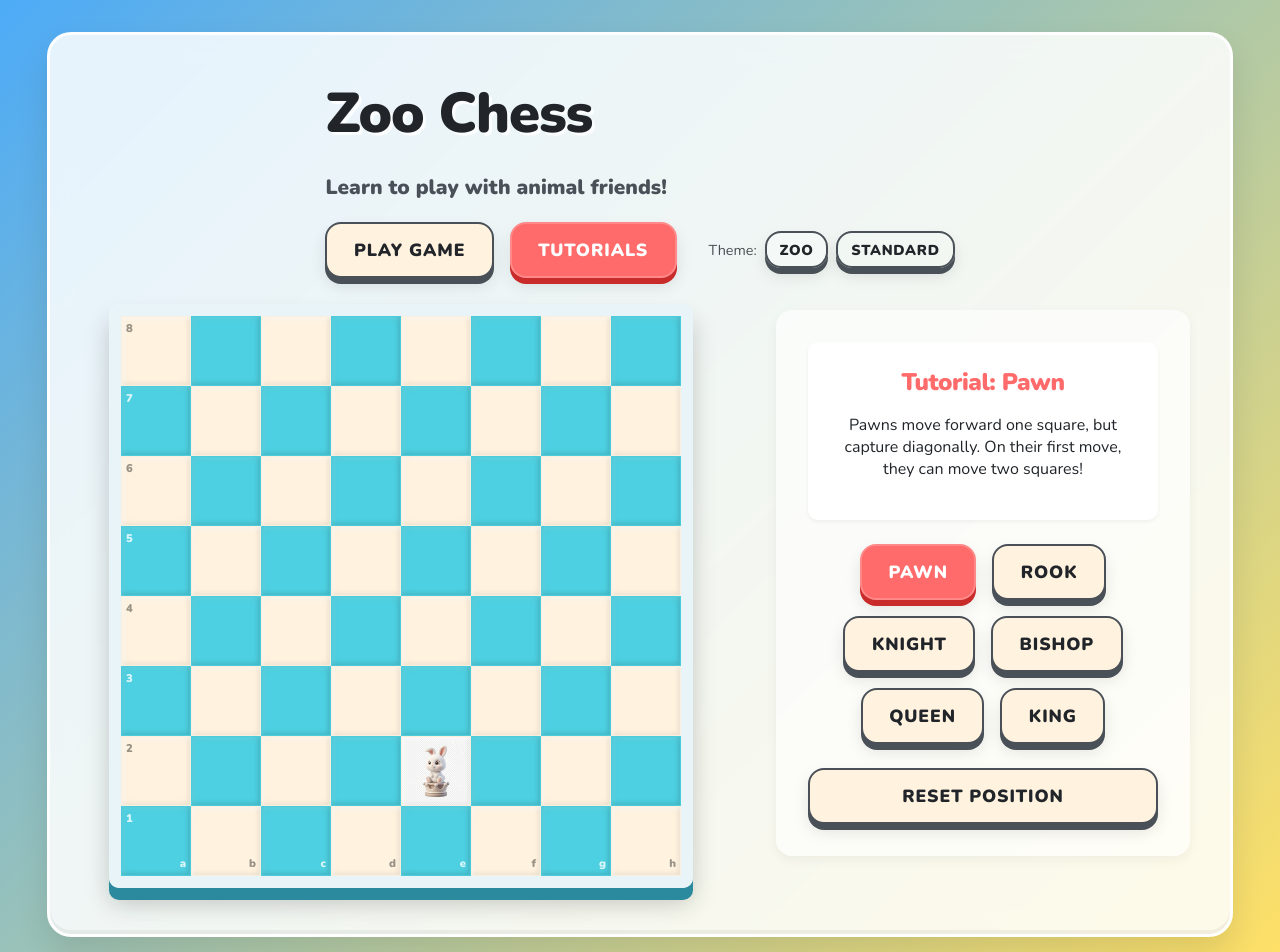
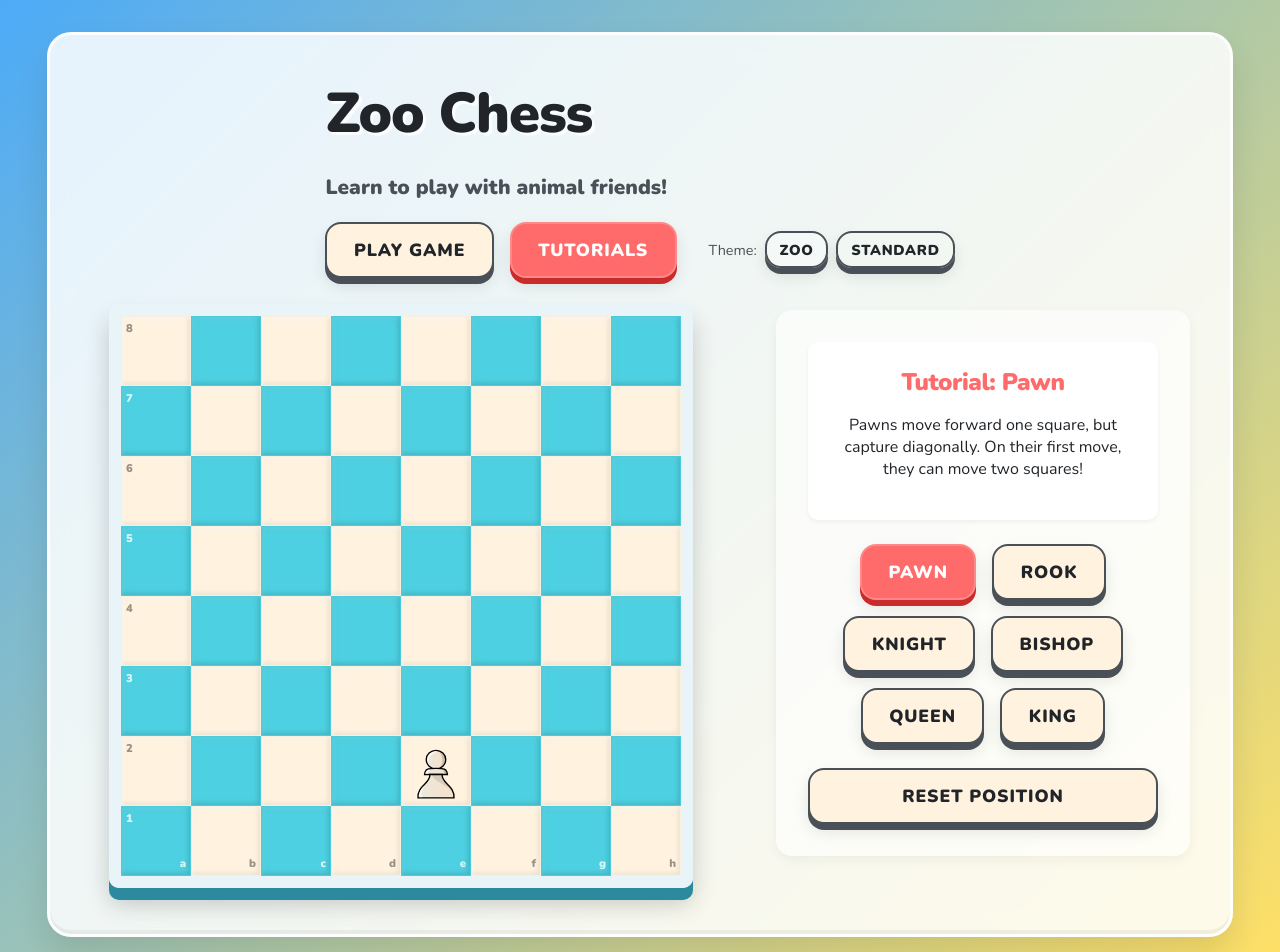
Before and after one commit to NicsWorld/chesski, a React (Vite) app: page / in a window 1280 px wide. Shown: the top 952 px of the page. Built offline with nearby package versions, Linux system fonts and the light colour scheme.

Commit message:
Update zoo theme to render standard piece SVG icons

```diff
--- a/src/components/CapturedPieces.tsx
+++ b/src/components/CapturedPieces.tsx
@@ -45,10 +45,7 @@ const CapturedPieces: React.FC<CapturedPiecesProps> = ({ game, pieceTheme }) =>
     const blackCaptured = getCaptured('b'); // Black pieces captured by white
 
     const renderPieceIcon = (type: string, color: 'w' | 'b', index: number) => {
-        const isStandard = pieceTheme === 'standard';
-        const imageName = isStandard
-            ? `${color}${type.toUpperCase()}.svg`
-            : `animal_w${type.toUpperCase()}.png`;
+        const imageName = `${color}${type.toUpperCase()}.svg`;
 
         return (
             <img
@@ -59,7 +56,6 @@ const CapturedPieces: React.FC<CapturedPiecesProps> = ({ game, pieceTheme }) =>
                     width: '24px',
                     height: '24px',
                     objectFit: 'contain',
-                    filter: (!isStandard && color === 'b') ? 'brightness(0.4) contrast(1.2)' : undefined,
                     marginRight: '-8px' // slight overlap for tighter display
                 }}
             />
--- a/src/components/Piece.tsx
+++ b/src/components/Piece.tsx
@@ -26,11 +26,7 @@ const Piece: React.FC<PieceProps & { onDragStart: () => void, onDragEnd: () => v
     }, [isDragging, onDragStart]);
 
     const getPieceImage = () => {
-        if (pieceTheme === 'standard') {
-            return `${piece.color}${piece.type.toUpperCase()}.svg`;
-        }
-        // Zoo theme
-        return `animal_w${piece.type.toUpperCase()}.png`;
+        return `${piece.color}${piece.type.toUpperCase()}.svg`;
     };
 
     const imageName = getPieceImage();
@@ -56,8 +52,6 @@ const Piece: React.FC<PieceProps & { onDragStart: () => void, onDragEnd: () => v
                     width: '100%',
                     height: '100%',
                     objectFit: 'contain',
-                    // Only apply filter to black pieces in zoo mode, as they use the white assets
-                    filter: (pieceTheme === 'zoo' && piece.color === 'b') ? 'brightness(0.4) contrast(1.2)' : undefined
                 }}
             />
         </div>
```
Also changed, not shown: 1 other file (tests, documents, lock files or other folders).
